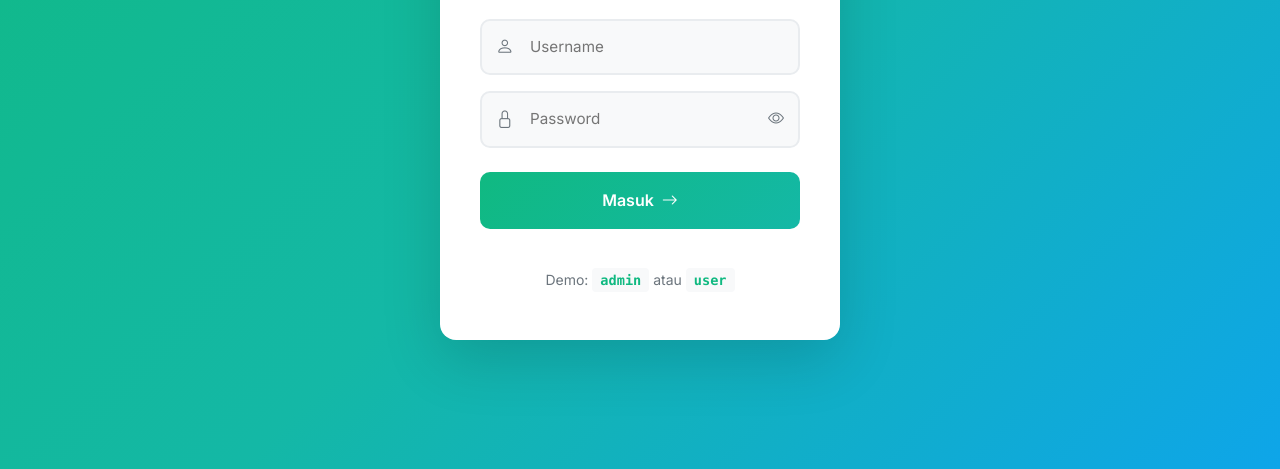
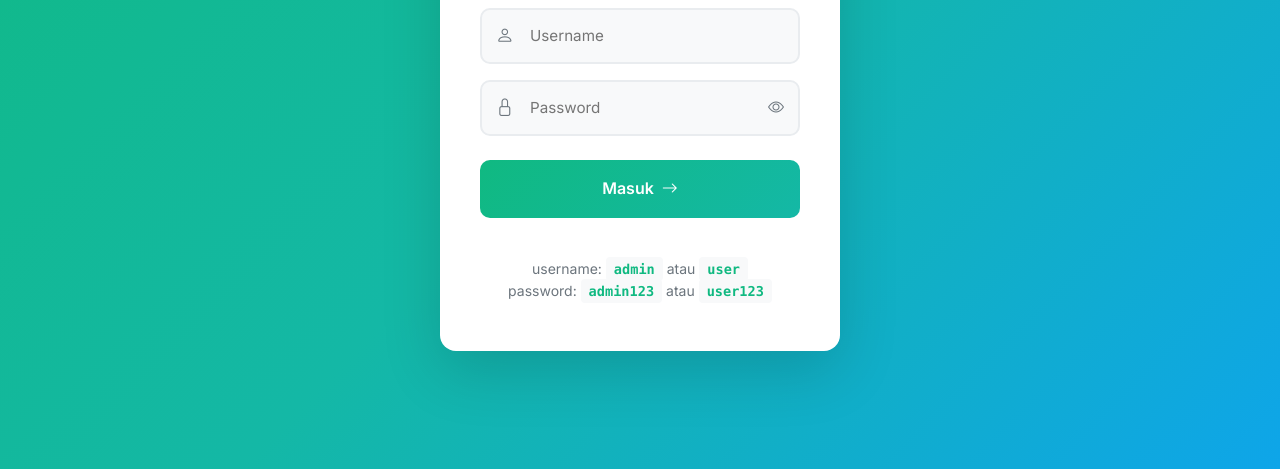
Before and after one commit to kebsixx/PBL, a plain HTML site: page index.html in a window 1280 px wide. Shown: the part 331-800 px from the top of the page. Drawn offline with nearby package versions, Linux system fonts and the light colour scheme.

Commit message:
Update login hint to include password information for demo users

```diff
--- a/index.html
+++ b/index.html
@@ -52,7 +52,8 @@
             <i class="bi bi-arrow-right ms-2"></i>
           </button>
           <div class="login-hint-minimal">
-            Demo: <code>admin</code> atau <code>user</code>
+            username: <code>admin</code> atau <code>user</code><br />
+            password: <code>admin123</code> atau <code>user123</code>
           </div>
         </form>
       </div>
```
